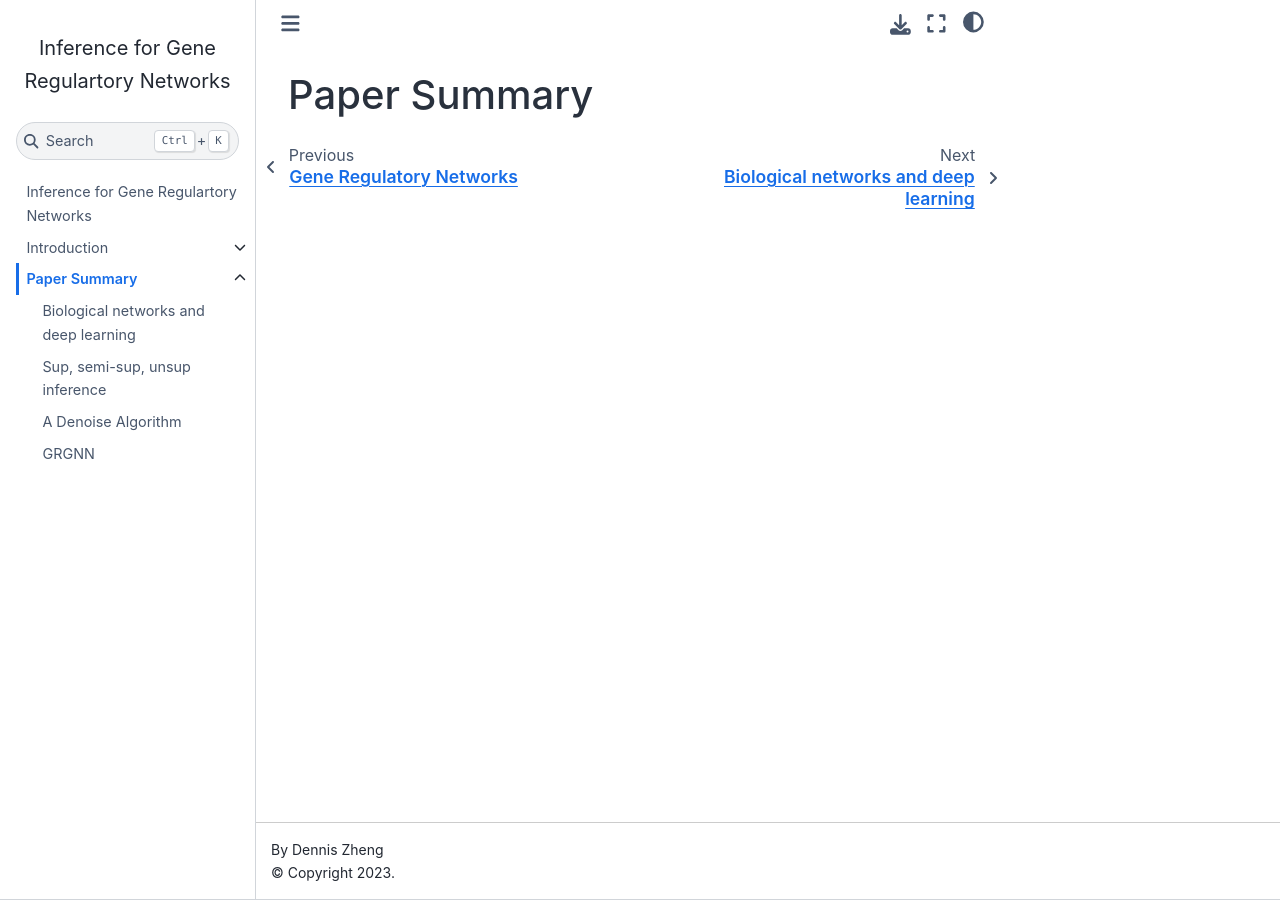
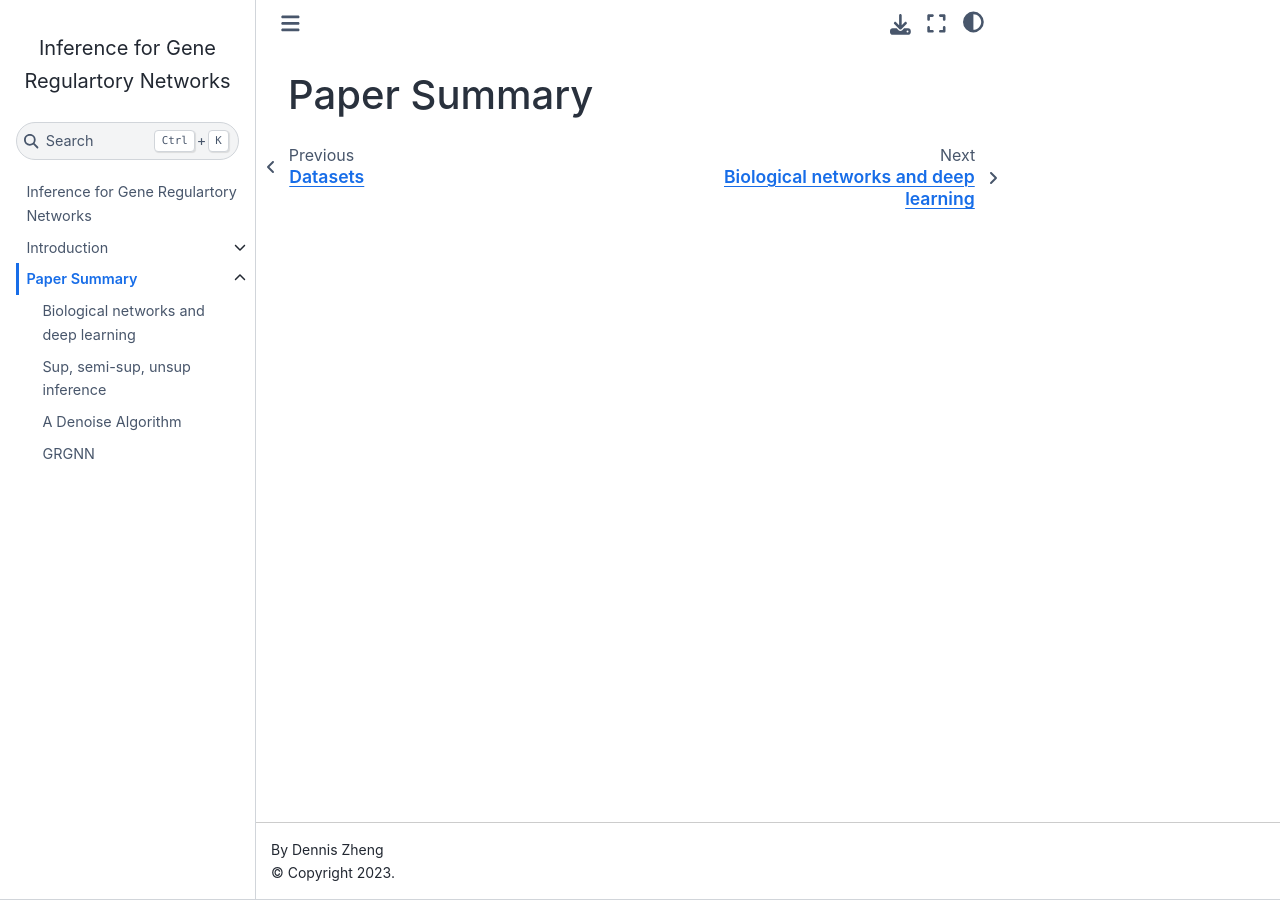
Before and after one commit to dennissxz/gene-regulatory-networks, a Jupyter Book: the page built from summary/00-summary.md, in a window 1280 px wide. Built offline with Jupyter Book 1.0.4 settings and Sphinx 7.4.7 and the Sphinx Book theme 1.1.4, drawn with Linux system fonts in a browser that asks for light colours; comment, search, counter and statistics services are not loaded.

Commit message:
Update _toc.yml

```diff
--- a/_toc.yml
+++ b/_toc.yml
@@ -3,6 +3,7 @@
 - file: intro/00-intro
   sections:
     - file: intro/11-grn
+    - file: intro/31-datasets
 
 - file: summary/00-summary
   sections:
```
